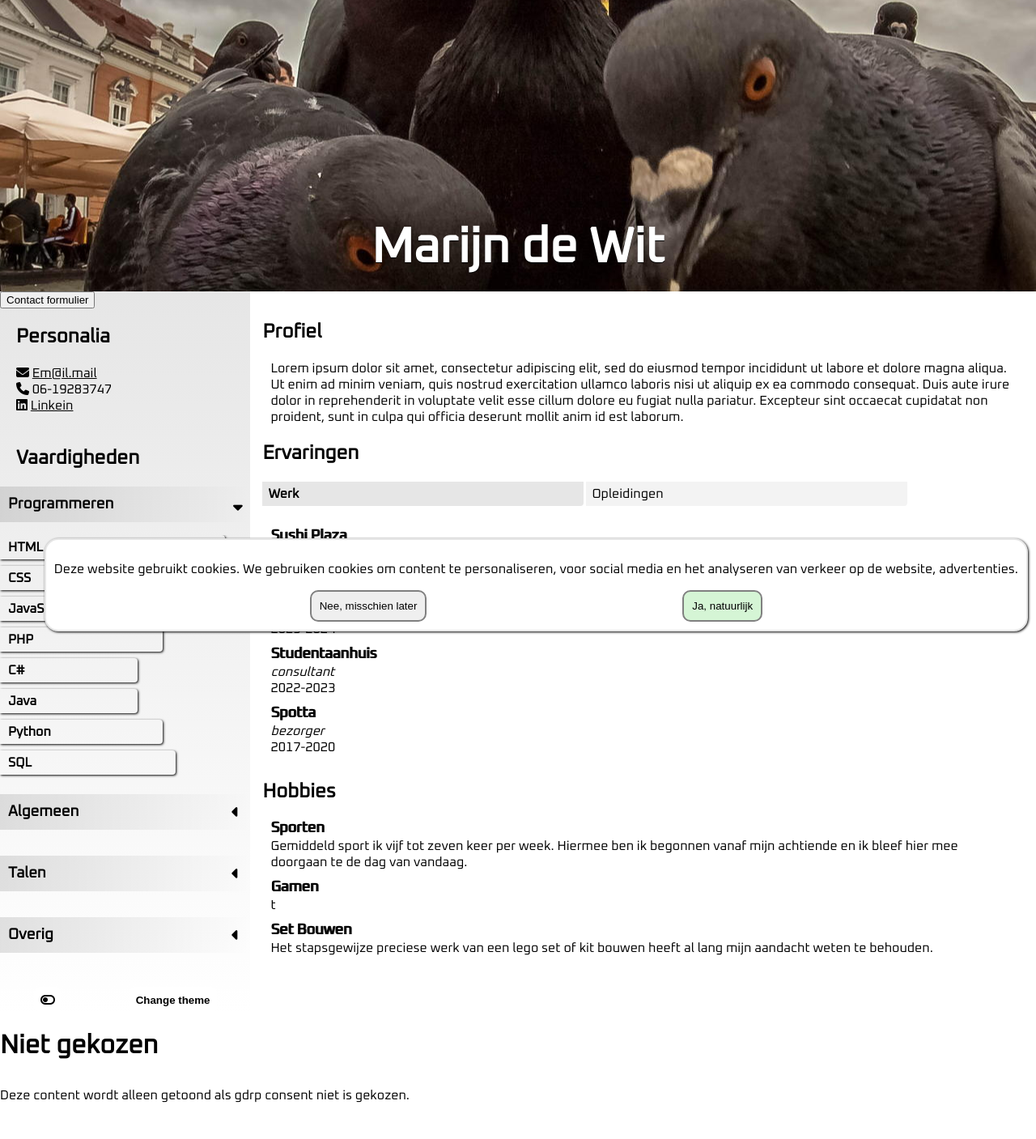
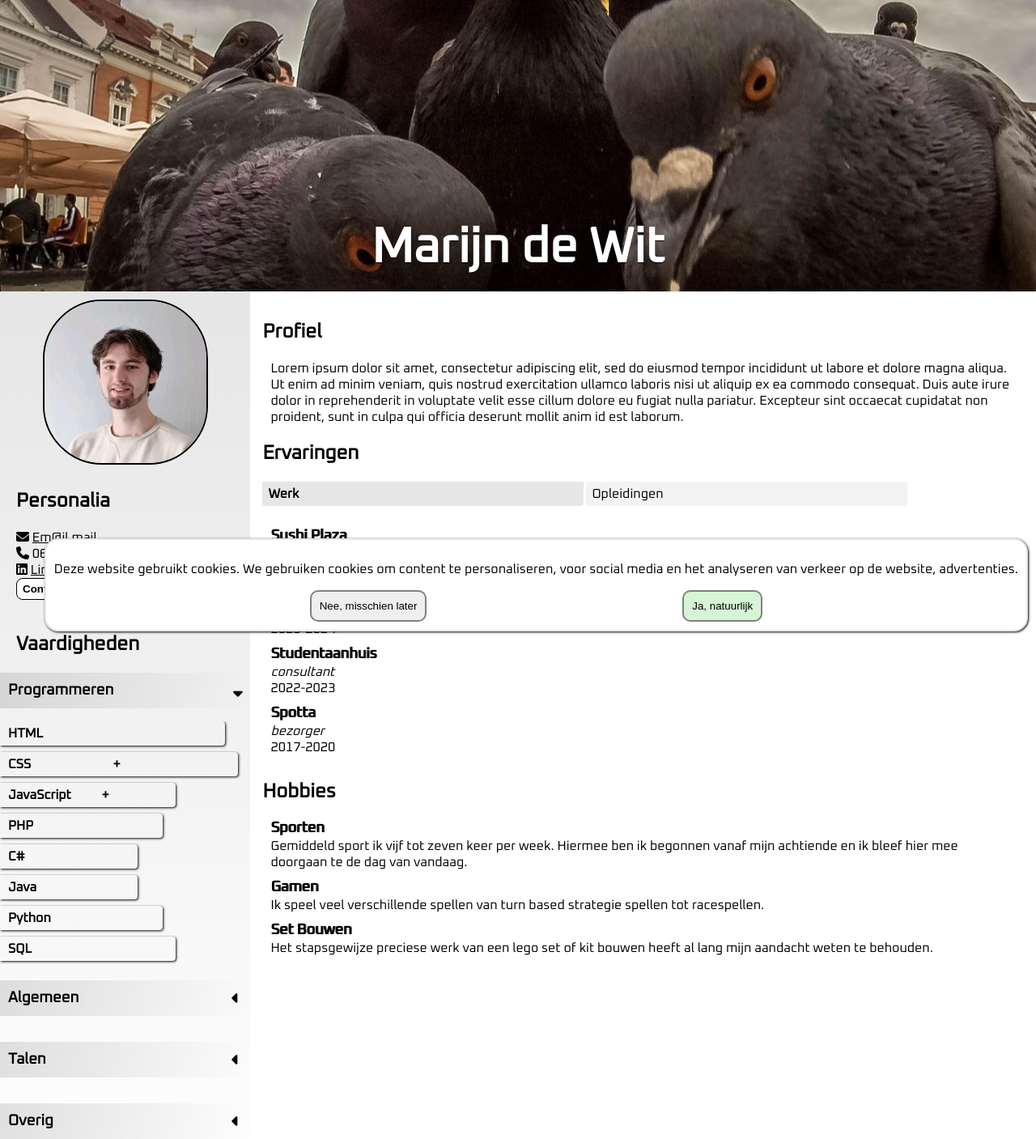
Before and after one commit to ZalfV/Showcase, a PHP site: page / in a window 1280 px wide. Shown: the top 1407 px of the page at 81% size. Before the commit the page ends 1362 px from the top, so only its background shows below. Run offline with PHP 8.4, Linux system fonts and the light colour scheme; some libraries are stand-ins or nearby versions; some web fonts are replaced.

Commit message:
captcha triggers imporved, css imporved, added profile image

```diff
--- a/alt-style.css
+++ b/alt-style.css
@@ -94,6 +94,14 @@
     background: #747474;
 }
 
+.portfolio-image {
+    aspect-ratio: 1/1;
+    max-width: 200px;
+    border: 2px solid var(--text);
+    border-radius: 36%;
+    margin: 10px auto;
+}
+
 .contact-list {
     display: flex;
     flex-direction: row;
--- a/css/buttons.css
+++ b/css/buttons.css
@@ -13,3 +13,12 @@
   border-top: 1px solid var(--accent);
   padding-top: 10px;
 }
+
+.standard-button {
+  padding: 5px 7px;
+  border: 1px solid var(--text);
+  background-color: var(--background);
+  color: var(--text);
+  border-radius: 8px;
+  font-weight: bold;
+}
--- a/css/captcha.css
+++ b/css/captcha.css
@@ -33,6 +33,7 @@
     list-style-type: none;
     margin: auto;
     margin-top: 10px;
+    margin-left: 10px;
     padding: 10px;
     max-width: 600px;
     font-weight: bold;
--- a/css/form.css
+++ b/css/form.css
@@ -15,6 +15,9 @@
     min-height: 40px;
     border: 1px solid var(--text);
     border-radius: 8px;
+}
+.contact-form textarea {
+    resize: vertical;
 }
 .form-row {
     display: flex;
--- a/index.html
+++ b/index.html
@@ -20,12 +20,7 @@
         <!--Header end-->
         <section class="body">
             <section class="sidebar vertical">
-                <a href="contact.html">
-                    <button>
-                        Contact formulier
-                    </button>
-                    <test />
-                </a>
+                <img class="portfolio-image" src="/css/img/1708597346012.jpg">
                 <section>
                     <h2 class="margin">Personalia</h2>
                     <ul class="contact-list margin">
@@ -43,6 +38,13 @@
                             <i class="fa-brands fa-linkedin"></i>
                             <a href="https://www.linkedin.com/in/marijn-de-wit-emmeloord/">
                                 Linkein
+                            </a>
+                        </li>
+                        <li>
+                            <a href="contact.html">
+                                <button class="standard-button">
+                                    Contact opnemen
+                                </button>
                             </a>
                         </li>
                     </ul>
@@ -286,7 +288,7 @@
                         </p>
                         <p>
                             <span>Gamen</span><br>
-                            t
+                            Ik speel veel verschillende spellen van turn based strategie spellen tot racespellen.
                         </p>
                         <p>
                             <span>Set bouwen</span><br>
--- a/js/theme.js
+++ b/js/theme.js
@@ -1,3 +1,8 @@
+let themeIndex = 0;
+
+// r,g,b,orange,purple
+const colors = ["#FF3333","#88e524","#33BFFF","#FF5733","#B533FF"];
+
 $(document).ready(function() {
     initDarkMode();
     initAccentTheme();
@@ -10,12 +15,10 @@
     $('.body').on('click', ".button-theme", function() {
         changeAccentTheme();
     });
-    // slideTimer;
+
+    themeIndex = (localStorage.getItem("accentTheme") != null)? parseInt(localStorage.getItem("accentTheme")) : 0;
 })
 
-let themeIndex = 1;
-// r,g,b,orange,purple
-let colors = ["#FF3333","#88e524","#33BFFF","#FF5733","#B533FF"];
 
 function initDarkMode() {
     // if no local theme saved create new one
```
Also changed, not shown: js/app.js (+2 -7 lines), js/captcha.js (+15 -15 lines), css/img/1708597346012.jpg (added).
